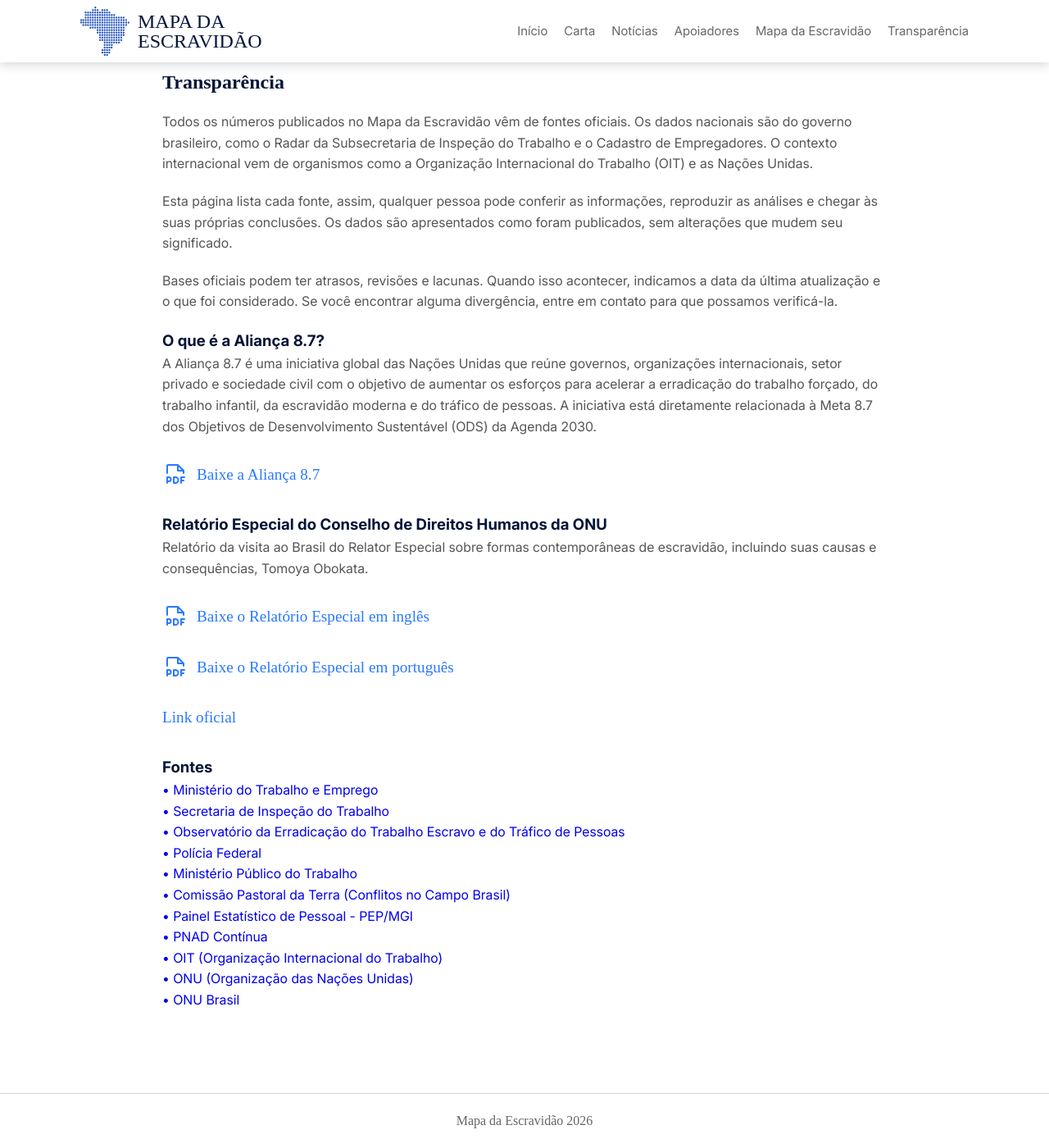
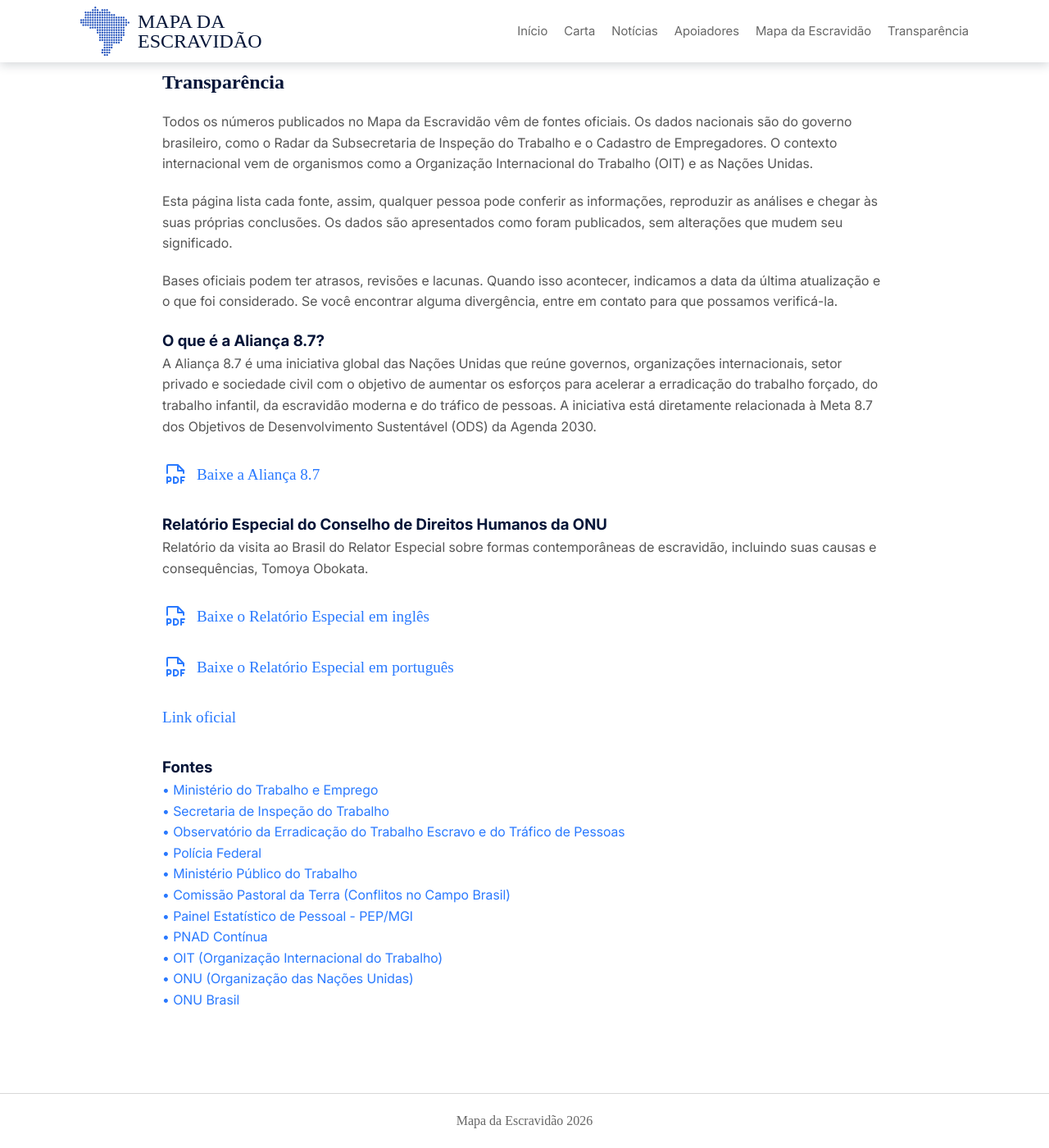
Before and after one commit to Landowski/mapa-escravidao, a Jekyll site: the page built from transparencia.html, in a window 1280 px wide and 1400 px high, scrolled down 61 px. Shown: the whole window at 82% size. Built offline with Jekyll 4.4.1, drawn with Linux system fonts in a browser that asks for light colours; some web fonts are replaced.

Commit message:
Update styles.css

```diff
--- a/css/styles.css
+++ b/css/styles.css
@@ -385,6 +385,7 @@
 
 .more-section a, .fixo a {
 	text-decoration: none;
+	color: var(--link);
 }
 
 .more-section a:hover, .fixo a:hover {
```
